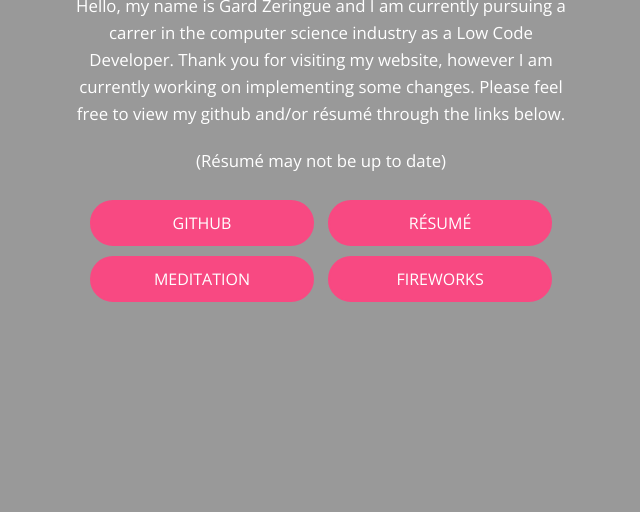
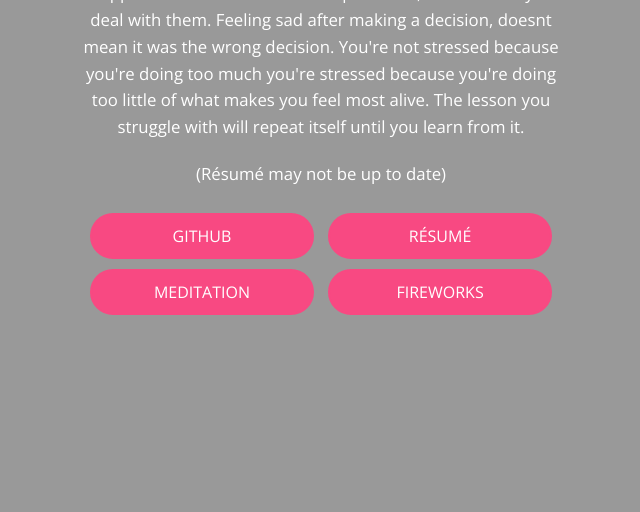
Before and after one commit to gardmz/gardmz.github.io, a plain HTML site: page index.html in a window 1280 px wide. Shown: the part 288-800 px from the top of the page, without its empty margins (319-959 px from the left). Drawn offline with nearby package versions, Linux system fonts and the light colour scheme.

Commit message:
Update index.html

```diff
--- a/index.html
+++ b/index.html
@@ -19,9 +19,10 @@
 			<div class="display-table-cell">
 
 				<h1 class="title font-white"><b>Coming Soon</b></h1>
-				<p class="desc font-white">Hello, my name is Gard Zeringue and I am currently pursuing a carrer in the computer science industry
-								as a Low Code Developer. Thank you for visiting my website, however I am currently working on implementing some changes. Please feel free
-											to view my github and/or résumé through the links below.
+				<p class="desc font-white">Happiness is not the absence or problems, it is the ability to deal with them. Feeling sad after making a
+										decision, doesnt mean it was the wrong decision. You're not stressed because you're doing too much
+										you're stressed because you're doing too little of what makes you feel most alive. The lesson
+										you struggle with will repeat itself until you learn from it.
 											</p>
 											<b></b>
 											<p class="desc font-white">(Résumé may not be up to date)</p>
```
